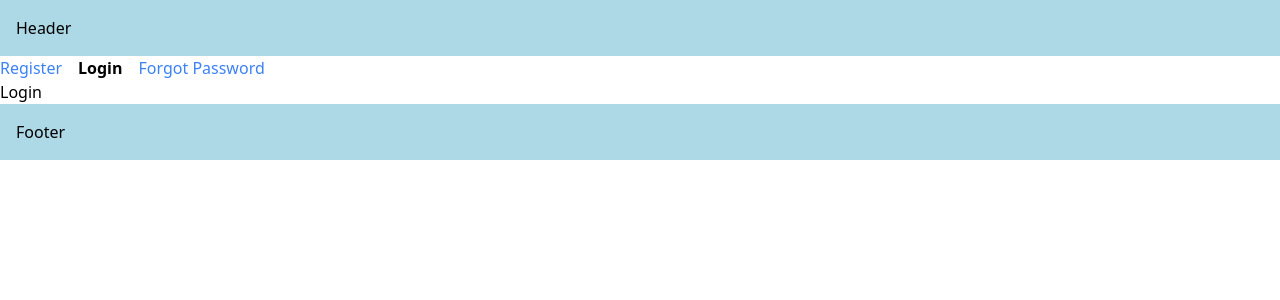
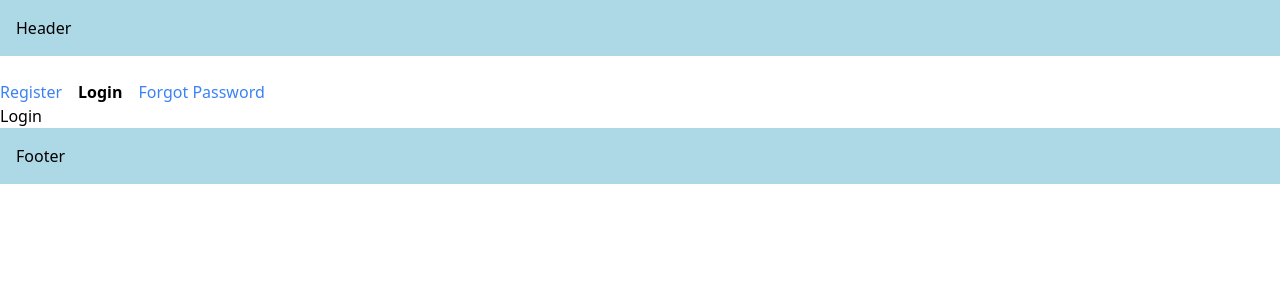
Before and after one commit to roneyyb/next-js-concepts, a Next.js app: page /login in a window 1280 px wide. Shown: the top 300 px of the page. Built offline with nearby package versions, Linux system fonts and the light colour scheme.

Commit message:
Added template example

```diff
--- a/src/app/(auth)/layout.tsx
+++ b/src/app/(auth)/layout.tsx
@@ -20,13 +20,19 @@ const navLinks = [
 
 ]
 
-function Auth({ children }: { children: React.ReactNode }) {
+function AuthLayout({ children }: { children: React.ReactNode }) {
 
     const pathname = usePathname();
+    const [input, setInput] = React.useState("")
 
 
     return (
         <div>
+            <div>
+                <input value={input} onChange={e => {
+                    setInput(e.target.value)
+                }} />
+            </div>
             {navLinks.map((item, index) => {
                 const isActive = pathname.startsWith(item.href);
 
@@ -38,4 +44,4 @@ function Auth({ children }: { children: React.ReactNode }) {
     )
 }
 
-export default Auth
+export default AuthLayout
```
Also changed, not shown: src/app/about/template.tsx (renamed from src/app/about/layout.tsx), 1 other file (tests, documents, lock files or other folders).
